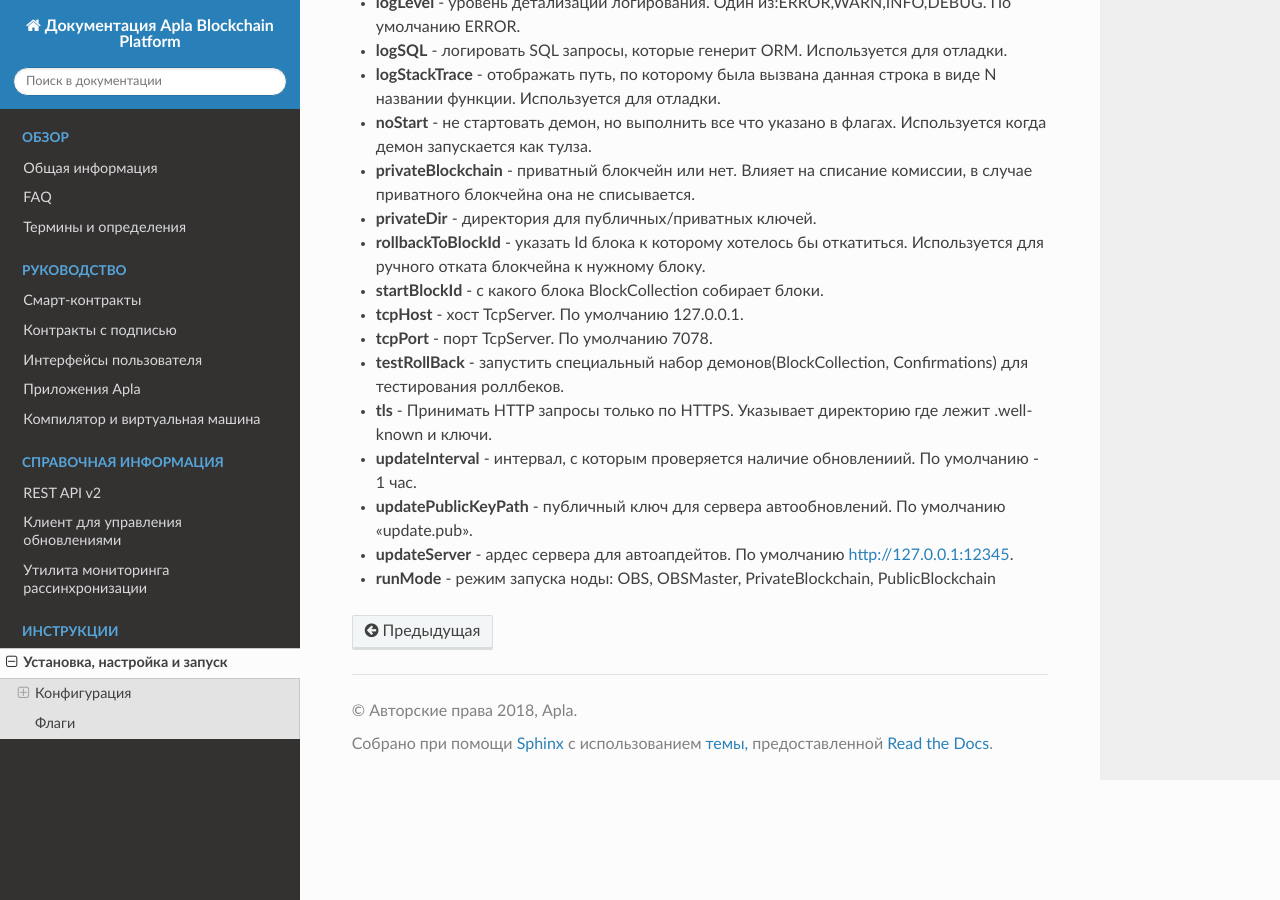
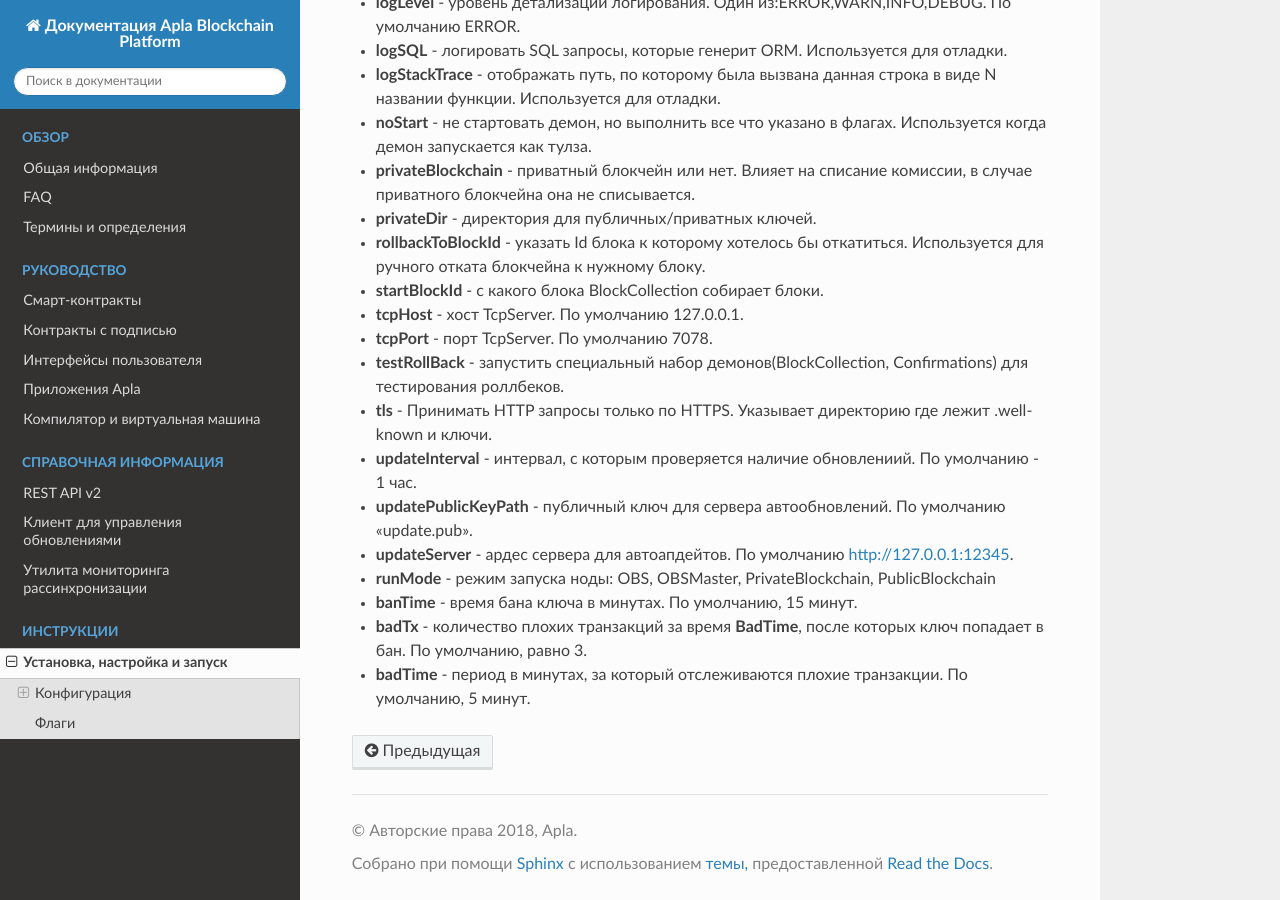
Before and after one commit to AplaProject/apla-docs-ru, a Sphinx documentation site: the page built from source/howtos/install.rst, in a window 1280 px wide and 900 px high, scrolled down 3861 px. Built offline with Sphinx 7.4.7 and the Read the Docs theme 2.0.0, drawn with Linux system fonts in a browser that asks for light colours.

Commit message:
Update install.rst

```diff
--- a/source/howtos/install.rst
+++ b/source/howtos/install.rst
@@ -188,3 +188,6 @@ BanKey
 * **updatePublicKeyPath** - публичный ключ для сервера автообновлений. По умолчанию "update.pub".
 * **updateServer** - ардес сервера для автоапдейтов. По умолчанию http://127.0.0.1:12345.
 * **runMode** - режим запуска ноды: OBS, OBSMaster, PrivateBlockchain, PublicBlockchain
+* **banTime** - время бана ключа в минутах. По умолчанию, 15 минут.
+* **badTx** - количество плохих транзакций за время **BadTime**, после которых ключ попадает в бан. По умолчанию, равно 3.
+* **badTime** - период в минутах, за который отслеживаются плохие транзакции. По умолчанию, 5 минут.
```
